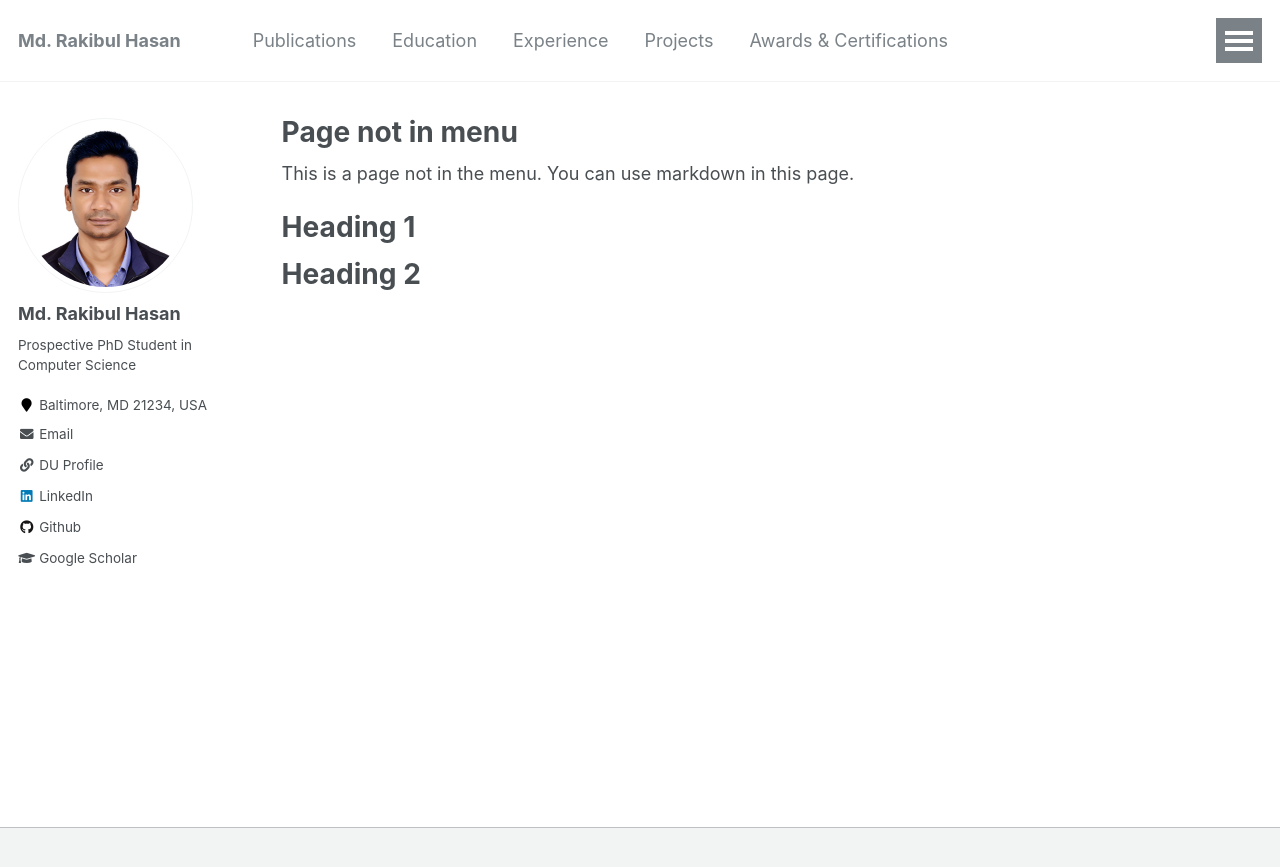
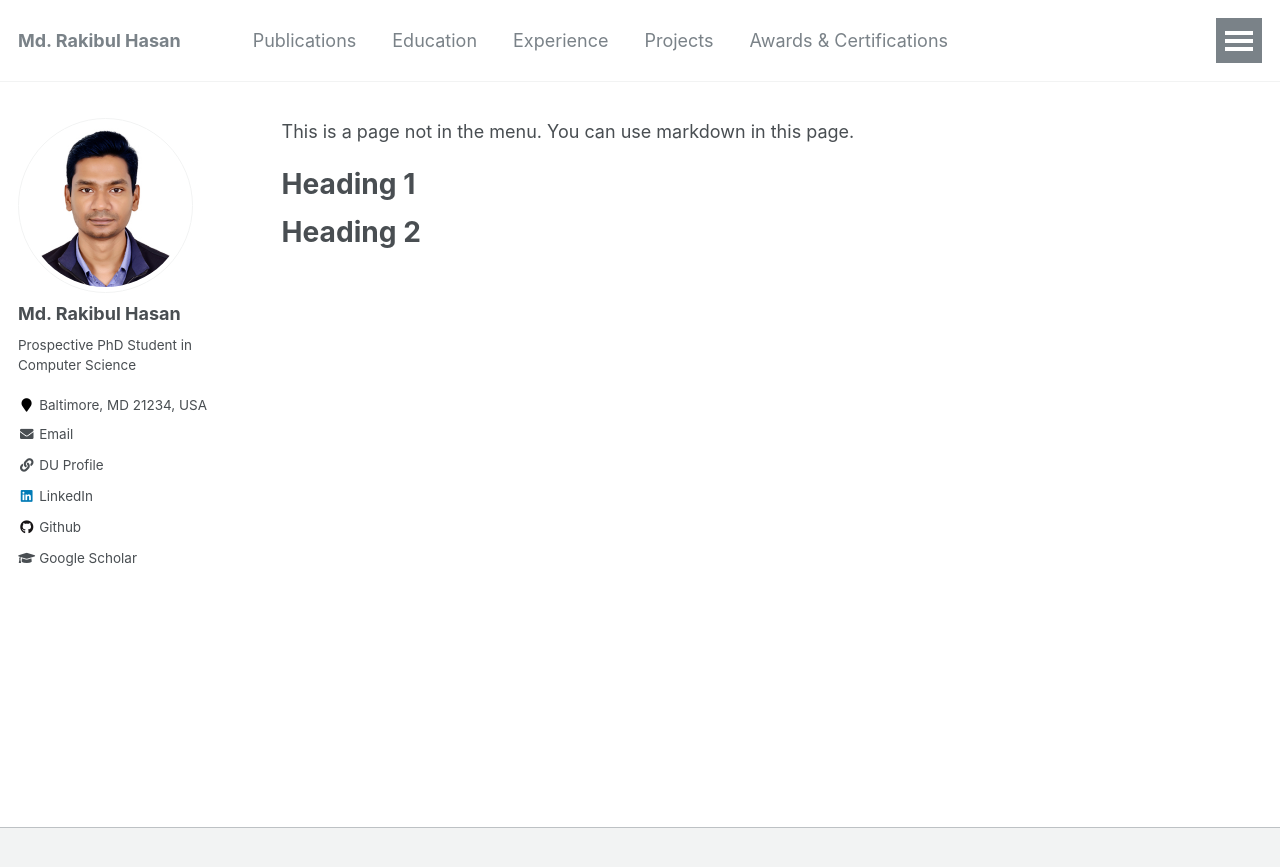
Before and after one commit to Hasan-MdRakibul/hasan-mdrakibul.github.io, a Jekyll site: the page built from _pages/non-menu-page.md, in a window 1280 px wide. Shown: the top 867 px of the page. Built offline with Jekyll 4.4.1, drawn with Linux system fonts in a browser that asks for light colours.

Commit message:
init changes

```diff
--- a/_layouts/single.html
+++ b/_layouts/single.html
@@ -26,8 +26,8 @@ layout: default
     <div class="page__inner-wrap">
       {% unless page.header.overlay_color or page.header.overlay_image %}
         <header>
-          {% if page.title %}<h1 class="page__title" itemprop="headline">{{ page.title | markdownify | remove: "<p>" | remove: "</p>" }}</h1>{% endif %}
-          {% if page.read_time %}
+        <!--  {% if page.title %}<h1 class="page__title" itemprop="headline">{{ page.title | markdownify | remove: "<p>" | remove: "</p>" }}</h1>{% endif %}
+  -->     {% if page.read_time %}
             <p class="page__meta"><i class="fa fa-clock-o" aria-hidden="true"></i> {% include read-time.html %}</p>
           {% endif %}
         {% if page.modified %}
```
